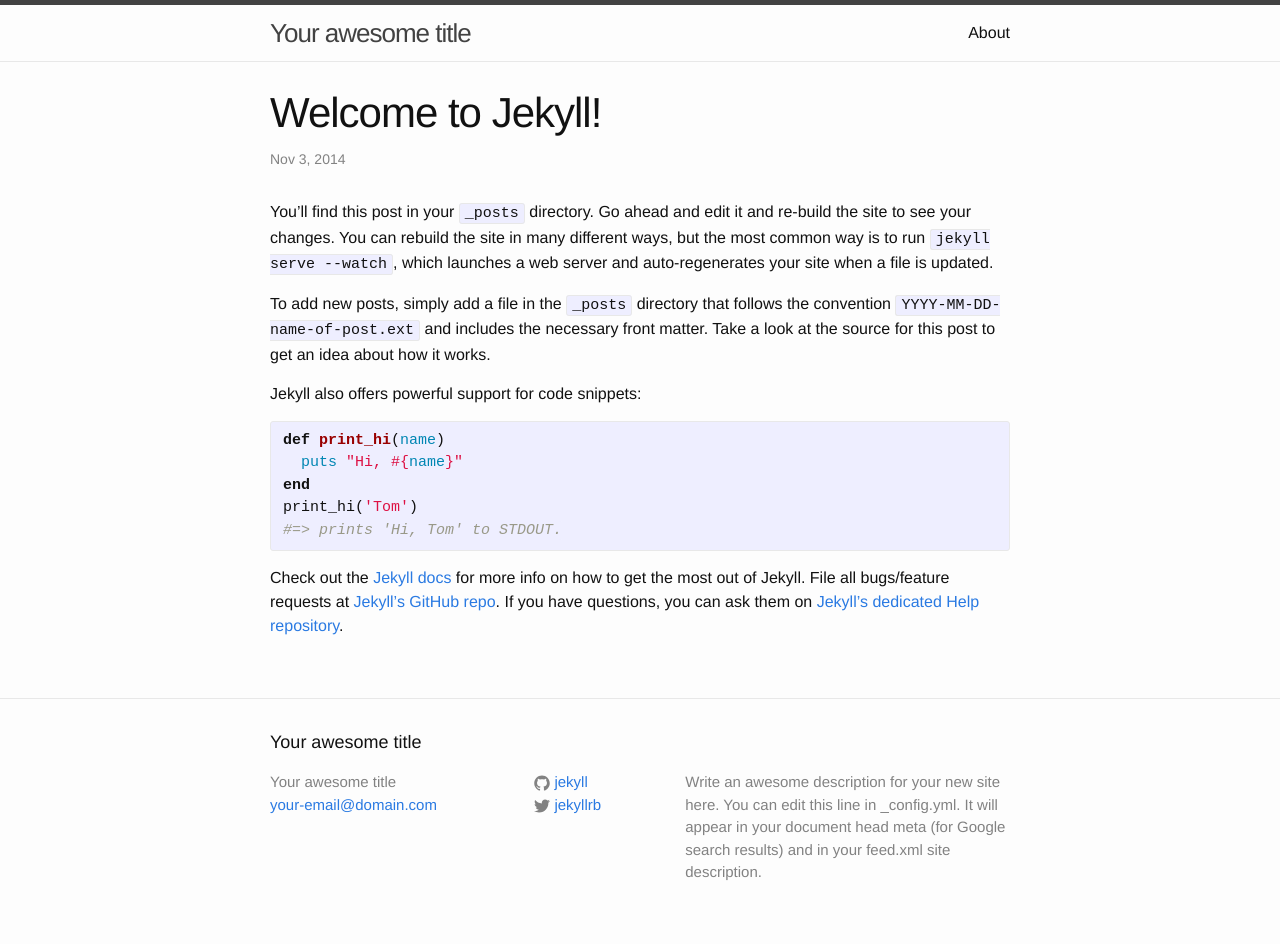
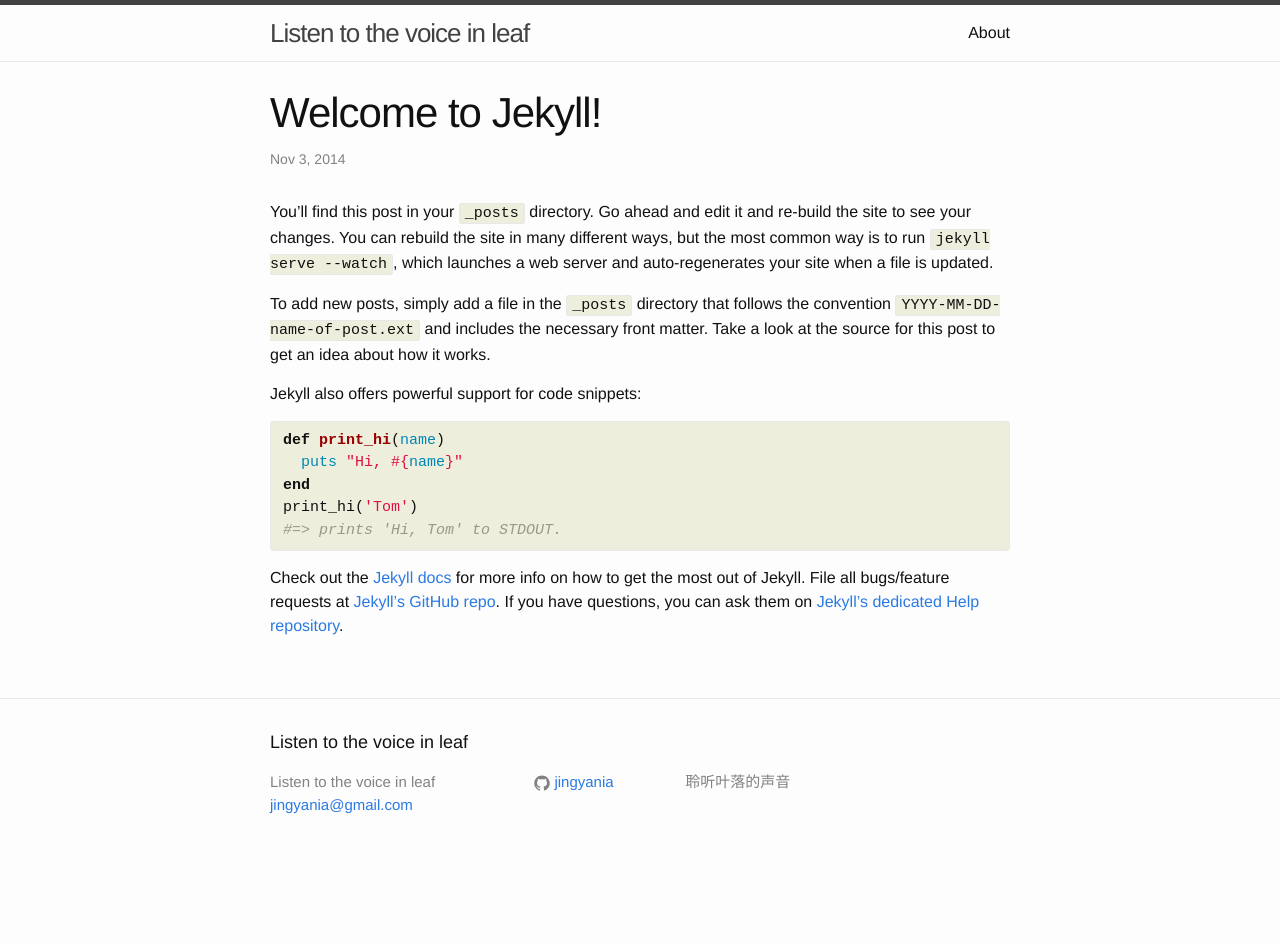
Before and after one commit to jingyania/jingyania.github.io, a Jekyll site: the page built from _posts/2014-11-03-welcome-to-jekyll.markdown, in a window 1280 px wide. Built offline with Jekyll 4.4.1, drawn with Linux system fonts in a browser that asks for light colours; after the commit the page ends 900 px from its top, so only the background shows below that.

Commit message:
config style
Signed-off-by: jingyania <jingyania@gmail.com>

```diff
--- a/_config.yml
+++ b/_config.yml
@@ -1,14 +1,19 @@
 # Site settings
-title: Your awesome title
-email: your-email@domain.com
+title: Listen to the voice in leaf
+email: jingyania@gmail.com
 description: > # this means to ignore newlines until "baseurl:"
-  Write an awesome description for your new site here. You can edit this
-  line in _config.yml. It will appear in your document head meta (for
-  Google search results) and in your feed.xml site description.
-baseurl: "" # the subpath of your site, e.g. /blog/
-url: "http://yourdomain.com" # the base hostname & protocol for your site
-twitter_username: jekyllrb
-github_username:  jekyll
+  聆听叶落的声音
+
+baseurl: "http://jingyania.github.io"
+github_username: jingyania
+permalink: /:categories/:title.html
 
 # Build settings
 markdown: kramdown
+
+defaults:
+  -
+    scope:
+      path: ""
+    values:
+      layout: "page"
--- a/_sass/_base.scss
+++ b/_sass/_base.scss
@@ -130,7 +130,7 @@ code {
     font-size: 15px;
     border: 1px solid $grey-color-light;
     border-radius: 3px;
-    background-color: #eef;
+    background-color: #eed;
 }
 
 code {
@@ -139,13 +139,13 @@ code {
 
 pre {
     padding: 8px 12px;
-    overflow-x: scroll;
 
     > code {
         border: 0;
         padding-right: 0;
         padding-left: 0;
     }
+    overflow: auto;
 }
 
 
```
